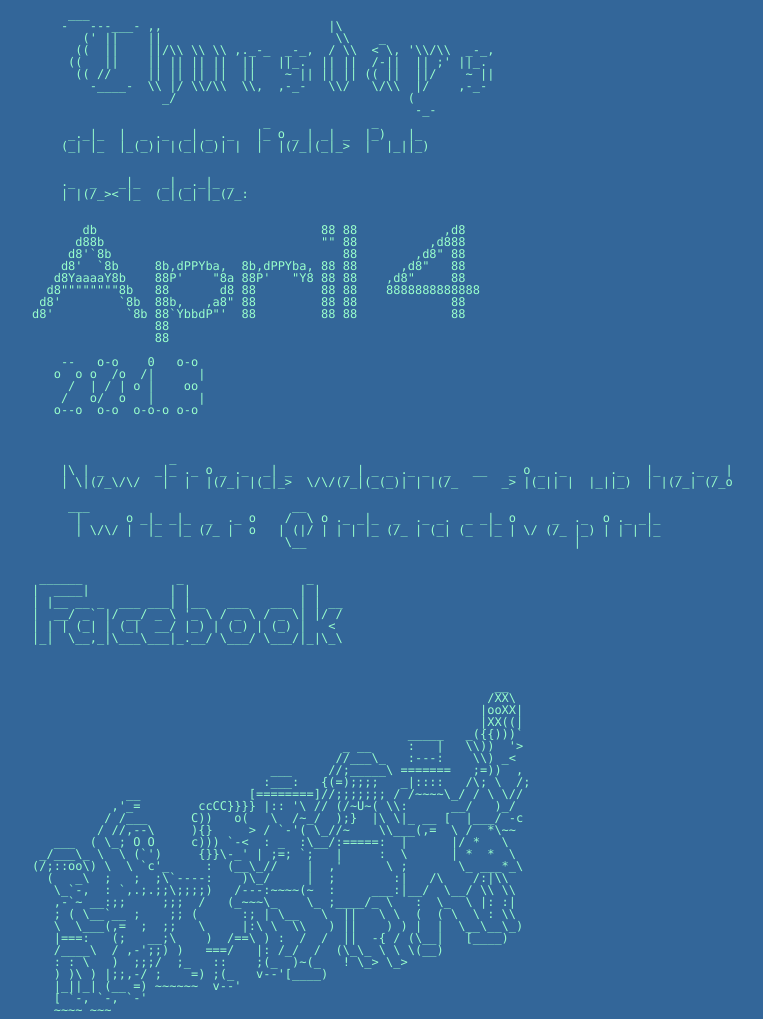
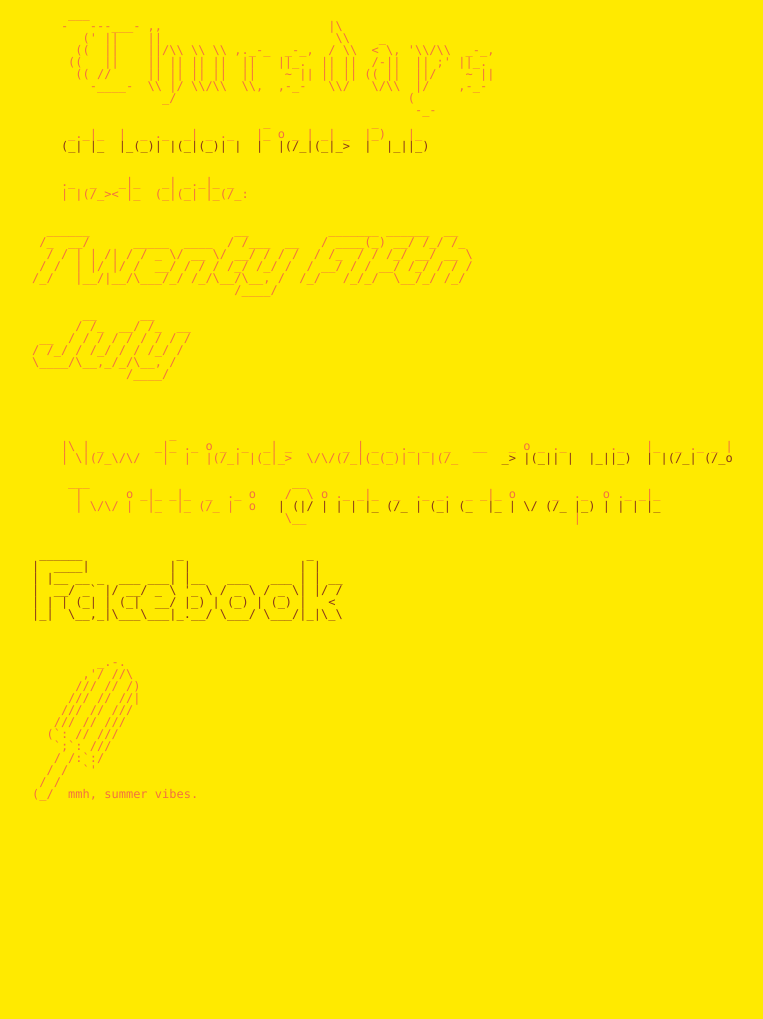
Before and after one commit to field/InteractivePints.org, a plain HTML site: page index.html in a window 1280 px wide. Shown: the part 400-1419 px from the top of the page, without its empty margins (4-767 px from the left). After the commit the page ends 1236 px from the top, so only its background shows below. Drawn offline with Linux system fonts and the light colour scheme; a script that the page names is missing.

Commit message:
Index page for 25-07-2013

```diff
--- a/index.html
+++ b/index.html
@@ -76,22 +76,20 @@
     | |(/_>< |_  (_|(_| |_(/_:
 
 
-       db                               88 88            ,d8
-      d88b                              "" 88          ,d888
-     d8'`8b                                88        ,d8" 88
-    d8'  `8b     8b,dPPYba,  8b,dPPYba, 88 88      ,d8"   88
-   d8YaaaaY8b    88P'    "8a 88P'   "Y8 88 88    ,d8"     88
-  d8""""""""8b   88       d8 88         88 88    8888888888888
- d8'        `8b  88b,   ,a8" 88         88 88             88
-d8'          `8b 88`YbbdP"'  88         88 88             88
-                 88
-                 88
+  ______                    __           _______ ______  __
+ /_  __/      _____  ____  / /___  __   / ____(_) __/ /_/ /_
+  / / | | /| / / _ \/ __ \/ __/ / / /  / /_  / / /_/ __/ __ \
+ / /  | |/ |/ /  __/ / / / /_/ /_/ /  / __/ / / __/ /_/ / / /
+/_/   |__/|__/\___/_/ /_/\__/\__, /  /_/   /_/_/  \__/_/ /_/
+                            /____/
 
-    --   o-o    0   o-o
-   o  o o  /o  /|      |
-     /  | / | o |    oo
-    /   o/  o   |      |
-   o--o  o-o  o-o-o o-o
+       __      __
+      / /_  __/ /_  __
+ __  / / / / / / / / /
+/ /_/ / /_/ / / /_/ /
+\____/\__,_/_/\__, /
+             /____/
+
 
 </pre>
 <pre>
@@ -121,34 +119,18 @@
 
 
 <pre>
-                                                                __
-                                                               /XX\
-                                                              |ooXX|
-                                                              |XX((|
-                                                    _____   _({{)))`
-                                           _ __     :   |   \\))  '>
-                                          //___\_   :---:    \\) _<
-                                 ___     //;_____\ =======   ;=))  ,
-                                :___:   {(=);;;;   _|::::   /\; \  /;
-             __               [========]//;;;;;;; / /~~~~\_/ / \ \//
-           ,'_=        ccCC}}}} |:: '\ // (/~U~( \\:      __/   )_/
-          / /___      C))   o(   \  /~_/  );}  |\ \|_ __ [  |___/ -c
-         / //,--\     ){}     > / `-'( \_//~    \\___(,=  \ /  *\~~
-   ___  ( \_; O O     c))) `-<  : _  :\__/:=====:  |      |/ *   \
- _/___\_ \  \ (`')     {}}\-_' | ;=; `;   |     :  \      | *  *  \
-(/;::oo\) \  \ `c'_     :  (__\_//    |  ,'      \ ;       \_ ___*_\
-  (   _\  ;   ;  ;\`----:    )\_/     |  ;        :|   /\    /:|\\
-   \_`-,  : `,.;.;;\;;;;)   /---:~~~~(~  :     ___:|__/  \__/ \\ \\
-   ,-`~ __:;;     ;;;  /   (_~~~\_    \_ ;____/_ \   :  \_  \ |: :|
-   ; ( \__`__ ;    ;; (      :; | \__   \  ||   \ \  (  ( \  \ : \\
-   \  \___(,=  ;  ;;   \     |:\ \  \\   ) ||    ) ) |  |  \__\__\_)
-   |===:   (;   __;\    )  /==\ ) :  /  /  ||  -{ / (\__|   [____)
-   /____\  / ,-';;) )   ===/   |: /_/  /  (\_\_ \ \ \(__)
-   : : \   )  ;;;/  ;_   ::    ;(_  )~(_   ! \_> \_>
-   ) )\ ) |;;,-/ ;    =) ;(_   v--'[____)
-   |_||_| (__ =) ~~~~~~  v--'
-   [ `-, `-, `-'
-   ~~~~ ~~~
+         _.-.
+       ,'/ //\
+      /// // /)
+     /// // //|
+    /// // ///
+   /// // ///
+  (`: // ///
+   `;`: ///
+   / /:`:/
+  / /  `'
+ / /
+(_/  mmh, summer vibes.
 </pre>
 
 <!--
--- a/style.css
+++ b/style.css
@@ -42,8 +42,8 @@
   	font-family: 'Monaco', monospace;
   	font-size: 12px;
   	font-weight: bold;
-  	color: #99FFCC;
-    background-color: #336699;
+  	color: #f3723f;
+    background-color: #ffea00;
   	line-height: 2em;
 
   	padding: 3em;
@@ -62,12 +62,12 @@
 }
 
 a, a:visited {
-	color: #99FFCC;
+	color: #8b3919;
 	text-decoration: none;
 	padding-bottom: 2px;
 	border-bottom: 2px solid #;
 }
 
 a:hover {
-	border-bottom: 2px solid #FFF;
+	border-bottom: 2px solid #8b3919;
 }
```
